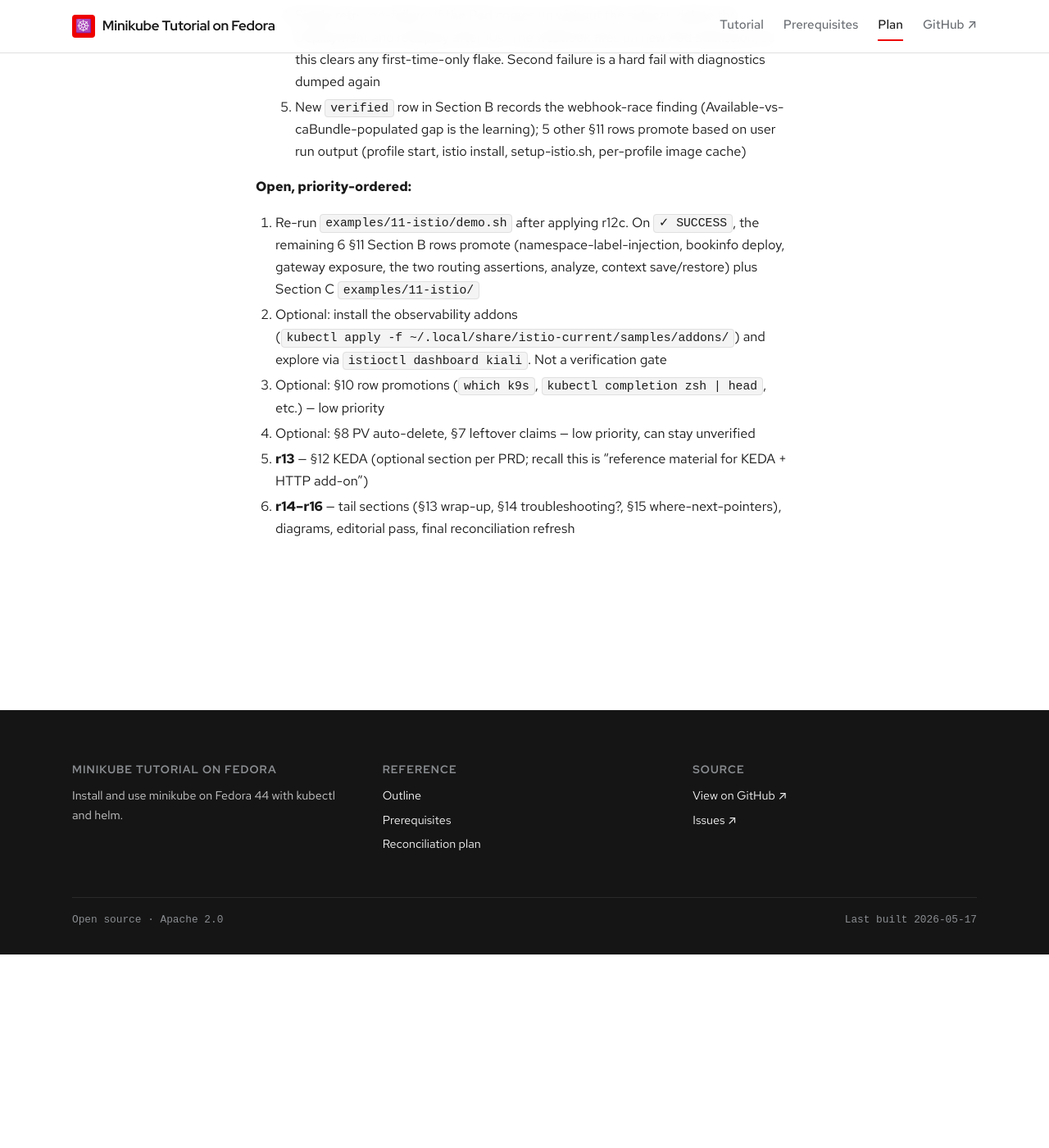
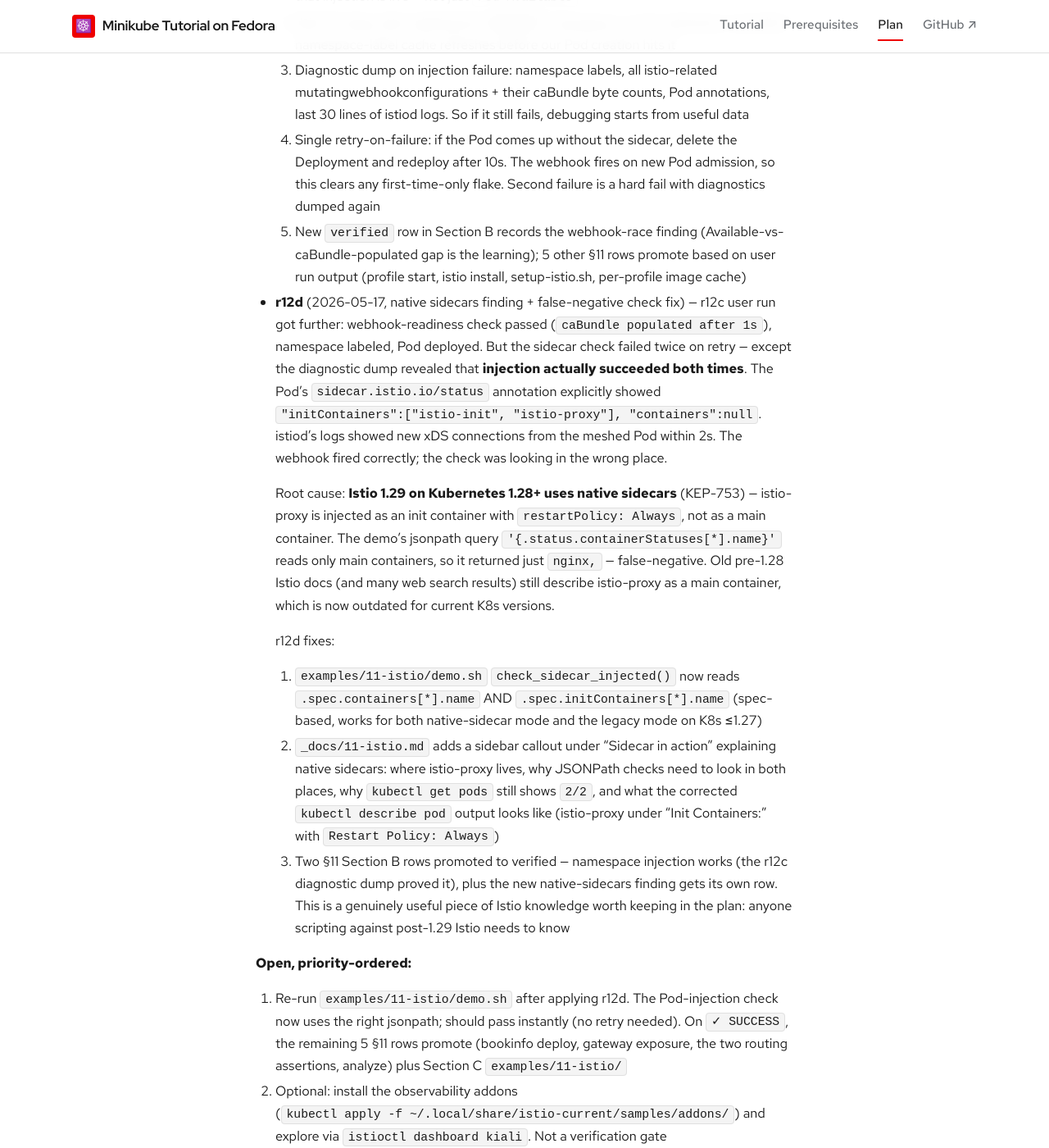
Before and after one commit to patterncatalyst/minikube-on-fedora, a Jekyll site: the page built from _plans/reconciliation-plan.md, in a window 1280 px wide and 1400 px high, scrolled down 19307 px. Shown: the whole window at 82% size. Built offline with Jekyll 4.4.1, drawn with Linux system fonts in a browser that asks for light colours; some web fonts are replaced; before the commit the page ends 20471 px from its top, so only the background shows below that; some of the changed text lies outside the part shown.

Commit message:
fix(§11): check both spec.containers and spec.initContainers for istio-proxy (native sidecars, KEP-753)

```diff
--- a/_plans/reconciliation-plan.md
+++ b/_plans/reconciliation-plan.md
@@ -134,9 +134,9 @@
 | **verified (Fedora 44)** | A dedicated `istio` minikube profile with `--memory=6g --cpus=4 --rootless=true --container-runtime=containerd` starts cleanly on Fedora 44 | §11 | r12a/r12b user run (with inotify limits raised): minikube start completed, kubelet ready, kubectl reachable; "Done! kubectl is now configured to use 'istio' cluster" |
 | **verified (Fedora 44)** | `istioctl install --set profile=demo -y` brings up istiod + ingressgateway + egressgateway with all three Pods Running within ~30s | §11 | r12a/r12b user run: "Istio core / Istiod / Egress gateways / Ingress gateways installed" + "Installation complete"; all three Pods 1/1 Running |
 | **verified (Fedora 44)** | The Istio sidecar-injector `MutatingWebhookConfiguration` registers AFTER istiod's Deployment reaches `condition=Available` — there is a brief window (typically 2-10s) where the API server has the webhook config but its `caBundle` is empty, during which sidecar injection silently no-ops | §11 | r12a/r12b user run: nginx Pod deployed immediately after `kubectl wait Available` succeeded, came up with one container (no sidecar). Diagnostic chain matched the well-known Istio install-then-deploy race. r12c demo now polls `mutatingwebhookconfiguration/istio-sidecar-injector` for non-empty `.webhooks[0].clientConfig.caBundle` before deploying workloads; also adds buffer sleep after namespace label + diagnostic-dump + retry-once on injection failure |
-| unverified              | Labeling `default` namespace `istio-injection=enabled` causes new Pods to be sidecar-injected (`READY 2/2`) | §11 | r12 demo claim; r12c webhook-readiness fix should unblock; promote when full demo passes |
+| **verified (Fedora 44)** | Labeling `default` namespace `istio-injection=enabled` causes new Pods to be sidecar-injected | §11 | r12c user run: nginx-istio Pod created with `sidecar.istio.io/status` annotation populated showing `initContainers:[istio-init, istio-proxy]` (native sidecar mode); istiod logs showed new xDS connection from the nginx Pod within 2s of creation |
+| **verified (Fedora 44)** | Istio 1.29+ on Kubernetes 1.28+ injects `istio-proxy` as a **native sidecar** ([KEP-753](https://kep.dev/sig-node/753)) — an init container with `restartPolicy: Always`, not as a main container. JSONPath checks against `.status.containerStatuses[]` or `.spec.containers[]` will MISS it; need to also check `.status.initContainerStatuses[]` / `.spec.initContainers[]`. Human-readable `kubectl get pods` READY column still shows `2/2` because native sidecars count toward readiness totals | §11 | r12c user run: Pod's `sidecar.istio.io/status` annotation showed `"initContainers":["istio-init","istio-proxy"]`, `"containers":null` — istiod's own injection-status report confirmed istio-proxy went into initContainers. r12d demo's check now reads both `.spec.containers[*].name` and `.spec.initContainers[*].name` so it works for both native-sidecar mode (current default in K8s 1.28+) and the older "main container" mode (still seen on K8s ≤1.27) |
 | **verified (Fedora 44)** | `scripts/setup-istio.sh` downloads + extracts Istio 1.29.2 and installs istioctl to `~/.local/bin/` | §11 | r12 user run: clean output through all 5 steps (directories, download via istio.io, istioctl install, symlink, PATH check); ended with `client version: 1.29.2` |
-| unverified              | Labeling `default` namespace `istio-injection=enabled` causes new Pods to be sidecar-injected (`READY 2/2`) | §11 | r12 demo claim; the central mesh-injection mechanism |
 | **verified (Fedora 44)** | minikube image cache is per-profile — `nginx-custom:v1` from the `minikube` profile is NOT visible on the `istio` profile | §11 | r12 user run: "image not present on istio; building from §6's Containerfile" → multi-stage build (ubi9 builder + ubi9-minimal runtime) completed in ~10s; image then available on istio profile |
 | unverified              | Bookinfo sample app deploys cleanly with all 4 microservices + 6 Pods reaching Available | §11 | r12 demo claim; first cross-profile use of upstream Istio sample images |
 | unverified              | `bookinfo-gateway.yaml` (Gateway + VirtualService) exposes productpage at `istio-ingressgateway:80` reachable via `kubectl port-forward` | §11 | r12 demo claim |
@@ -546,14 +546,54 @@
      learning); 5 other §11 rows promote based on user run
      output (profile start, istio install, setup-istio.sh,
      per-profile image cache)
+- **r12d** (2026-05-17, native sidecars finding + false-negative
+  check fix) — r12c user run got further: webhook-readiness check
+  passed (`caBundle populated after 1s`), namespace labeled, Pod
+  deployed. But the sidecar check failed twice on retry — except
+  the diagnostic dump revealed that **injection actually
+  succeeded both times**. The Pod's `sidecar.istio.io/status`
+  annotation explicitly showed `"initContainers":["istio-init",
+  "istio-proxy"], "containers":null`. istiod's logs showed new
+  xDS connections from the meshed Pod within 2s. The webhook
+  fired correctly; the check was looking in the wrong place.
+
+  Root cause: **Istio 1.29 on Kubernetes 1.28+ uses native
+  sidecars** (KEP-753) — istio-proxy is injected as an init
+  container with `restartPolicy: Always`, not as a main
+  container. The demo's jsonpath query
+  `'{.status.containerStatuses[*].name}'` reads only main
+  containers, so it returned just `nginx,` — false-negative.
+  Old pre-1.28 Istio docs (and many web search results) still
+  describe istio-proxy as a main container, which is now
+  outdated for current K8s versions.
+
+  r12d fixes:
+  1. `examples/11-istio/demo.sh` `check_sidecar_injected()` now
+     reads `.spec.containers[*].name` AND
+     `.spec.initContainers[*].name` (spec-based, works for both
+     native-sidecar mode and the legacy mode on K8s ≤1.27)
+  2. `_docs/11-istio.md` adds a sidebar callout under
+     "Sidecar in action" explaining native sidecars: where
+     istio-proxy lives, why JSONPath checks need to look in
+     both places, why `kubectl get pods` still shows `2/2`,
+     and what the corrected `kubectl describe pod` output
+     looks like (istio-proxy under "Init Containers:" with
+     `Restart Policy: Always`)
+  3. Two §11 Section B rows promoted to verified — namespace
+     injection works (the r12c diagnostic dump proved it),
+     plus the new native-sidecars finding gets its own row.
+     This is a genuinely useful piece of Istio knowledge worth
+     keeping in the plan: anyone scripting against post-1.29
+     Istio needs to know
 
 **Open, priority-ordered:**
 
-1. Re-run `examples/11-istio/demo.sh` after applying r12c. On
-   `✓ SUCCESS`, the remaining 6 §11 Section B rows promote
-   (namespace-label-injection, bookinfo deploy, gateway
-   exposure, the two routing assertions, analyze, context
-   save/restore) plus Section C `examples/11-istio/`
+1. Re-run `examples/11-istio/demo.sh` after applying r12d. The
+   Pod-injection check now uses the right jsonpath; should pass
+   instantly (no retry needed). On `✓ SUCCESS`, the remaining 5
+   §11 rows promote (bookinfo deploy, gateway exposure, the two
+   routing assertions, analyze) plus Section C
+   `examples/11-istio/`
 2. Optional: install the observability addons (`kubectl apply -f
    ~/.local/share/istio-current/samples/addons/`) and explore via
    `istioctl dashboard kiali`. Not a verification gate
```
Also changed, not shown: _docs/11-istio.md (+38 -11 lines), 1 other file.
